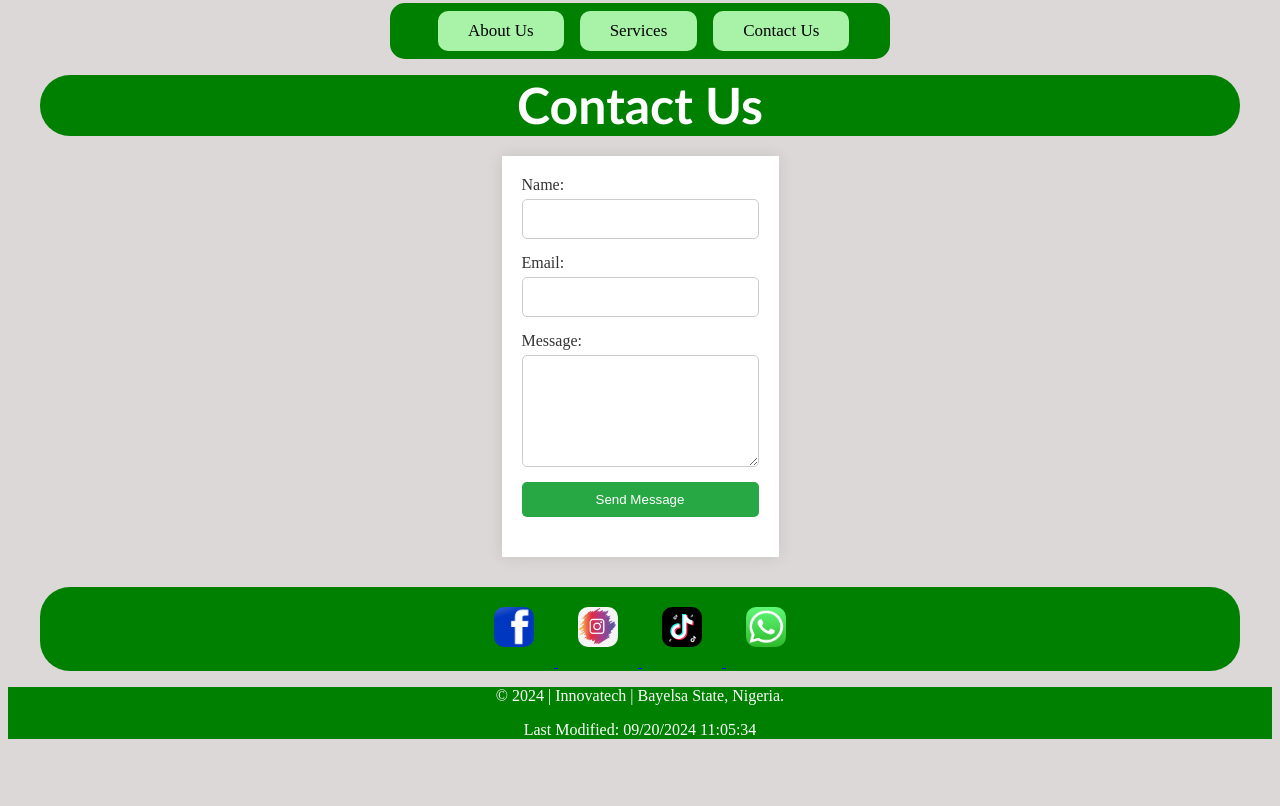
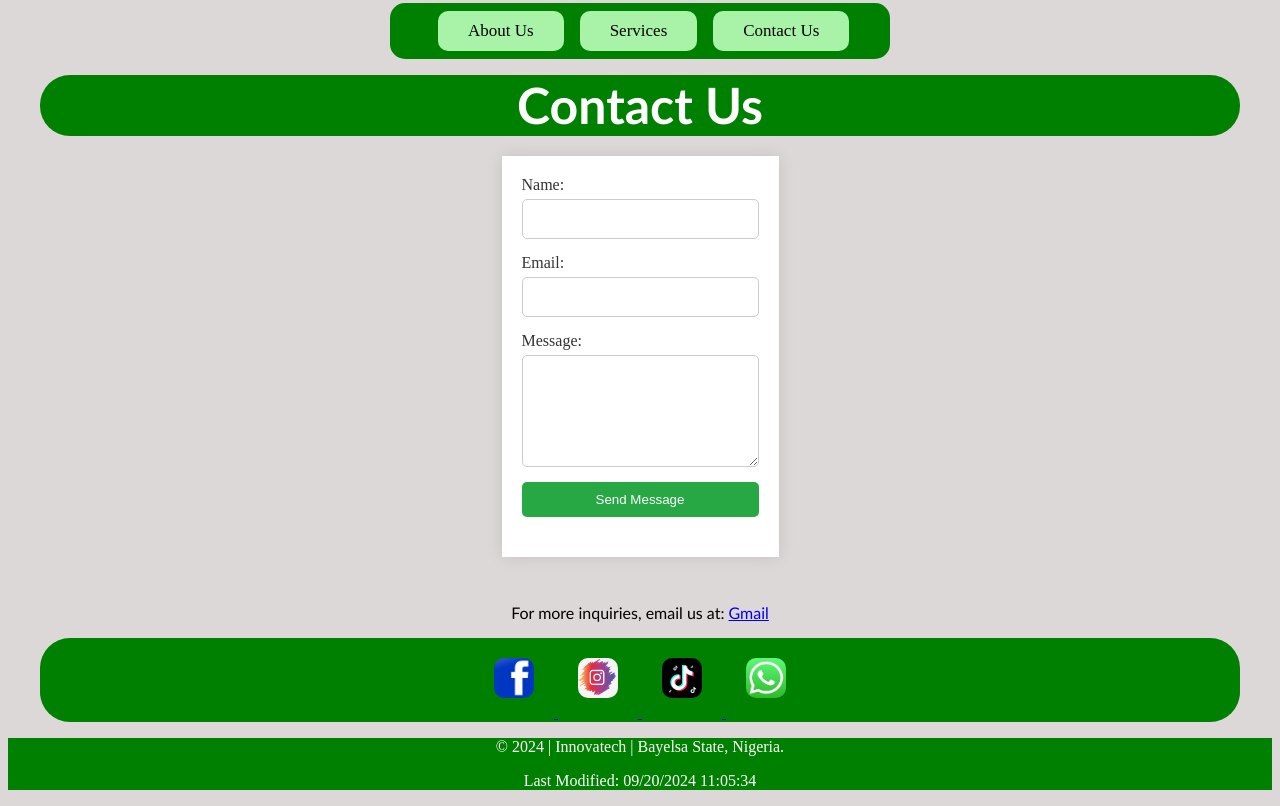
Before and after one commit to Igberry/dcandproh, a plain HTML site: page contact-us.html in a window 1280 px wide. Shown: the part 321-1127 px from the top of the page. Before the commit the page ends 1076 px from the top, so only its background shows below. Drawn offline with Linux system fonts and the light colour scheme.

Commit message:
added email

```diff
--- a/contact-us.html
+++ b/contact-us.html
@@ -44,7 +44,9 @@
             </form>
             <div id="formFeedback"></div>
         </div>
-
+        <div id="mail">
+            <p>For more inquiries, email us at: <a href="deborahfrancis798@gmail.com">Gmail</a></p>
+        </div>
         <div id="social">
             <a href="https://www.facebook.com/DebbysSweetTreat?mibextid=ZbWKwL" target="_blank">
                 <img src="images/debs/fbicon.png" alt="fb icon">
```
